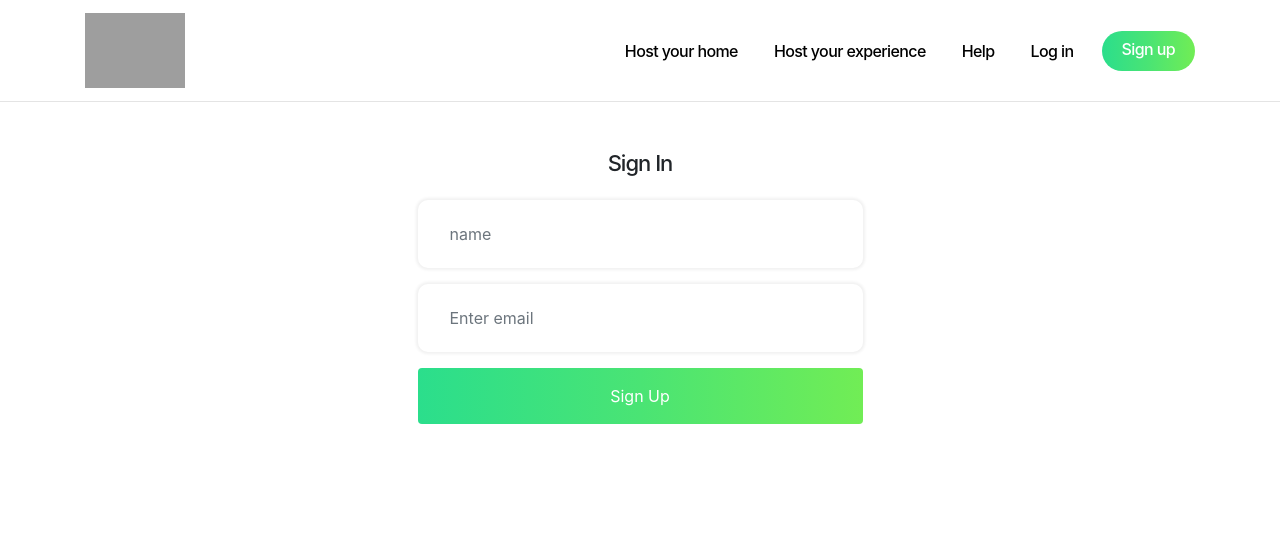
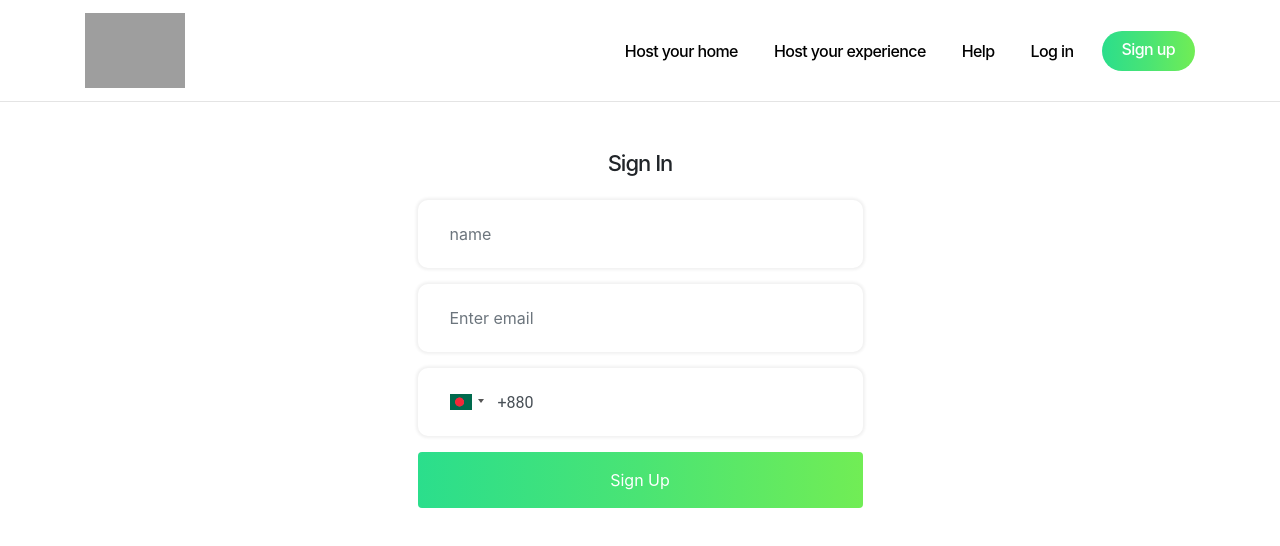
Before and after one commit to MdEstiakAhmed/air-cnc-front-end, a React (Create React App) app: page /sign-up in a window 1280 px wide. Shown: the top 546 px of the page. Built offline with nearby package versions, Linux system fonts and the light colour scheme; grey boxes are pictures that could not be loaded.

Commit message:
add sign in page

```diff
--- a/package.json
+++ b/package.json
@@ -23,8 +23,10 @@
     "react-dom": "^16.13.1",
     "react-ga": "^2.7.0",
     "react-hook-form": "^5.1.3",
+    "react-hook-form-input": "^1.1.10",
     "react-icons": "^3.10.0",
     "react-modal-video": "^1.2.3",
+    "react-phone-input-2": "^2.13.5",
     "react-router-dom": "^5.1.2",
     "react-scripts": "3.4.1"
   },
--- a/src/components/Map/Map.js
+++ b/src/components/Map/Map.js
@@ -3,7 +3,7 @@ import React from 'react';
 const Map = () => {
     return (
         <div>
-            <hi>Hi</hi>
+
         </div>
     );
 };
--- a/src/components/RegistrationForm/RegistrationForm.js
+++ b/src/components/RegistrationForm/RegistrationForm.js
@@ -1,12 +1,14 @@
-import React from 'react';
+import React, { useState } from 'react';
 import './RegistrationForm.scss'
 import { Form, Button } from 'react-bootstrap';
-import {Input} from "@material-ui/core";
 import { useForm, Controller } from "react-hook-form";
+import PhoneInput from 'react-phone-input-2';
+import 'react-phone-input-2/lib/bootstrap.css';
 
 const RegistrationForm = () => {
-    const { register, handleSubmit } = useForm();
+    const { register, control, handleSubmit } = useForm();
     const onSubmit = data => console.log(data);
+
     return (
         <div>
             <h2 className="bookingForm-title mb-4 text-center">Sign In </h2>
@@ -17,6 +19,17 @@ const RegistrationForm = () => {
                     </div>
                     <div className="login-input mb-3">
                         <Form.Control className="border-0 shadow-none" type="email" name="email" defaultValue="" ref={register} placeholder="Enter email" />
+                    </div>
+                    <div className="login-input mb-3">
+                        <Controller
+                        as={
+                            <PhoneInput
+                            country={"bd"}
+                            inputClass="shadow-none border-0"
+                            />
+                        }
+
+                        name="phone" control={control} defaultValue="" />
                     </div>
                 </Form.Group>
                 <Button  className="search-btn gradient-button shadow-none border-0 p-3" type="submit">
```
Also changed, not shown: 1 other file (tests, documents, lock files or other folders).
